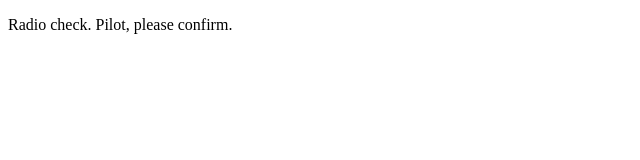
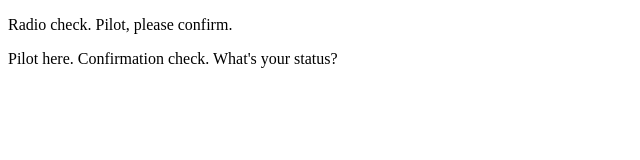
Before and after one commit to Caseykelly87/studio, a plain HTML site: page index.html in a window 1280 px wide. Shown: the whole page, without its empty margins (0-640 px from the left). Drawn offline with Linux system fonts and the light colour scheme.

Commit message:
Pilot initial response.

```diff
--- a/index.html
+++ b/index.html
@@ -2,5 +2,6 @@
 <html>
    <body>
       <p>Radio check. Pilot, please confirm.</p>
+      <p>Pilot here. Confirmation check. What's your status?</p>
    </body>
 </html>
```
